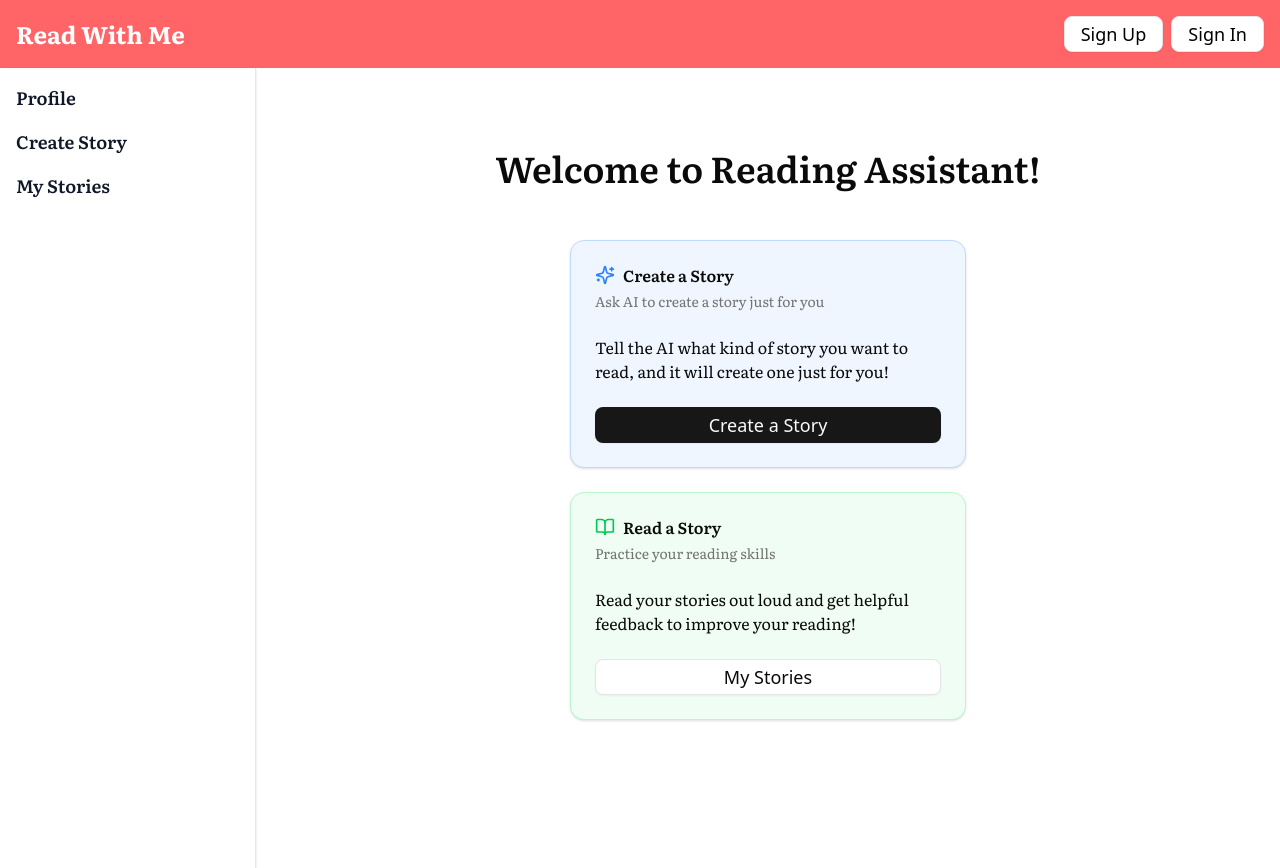
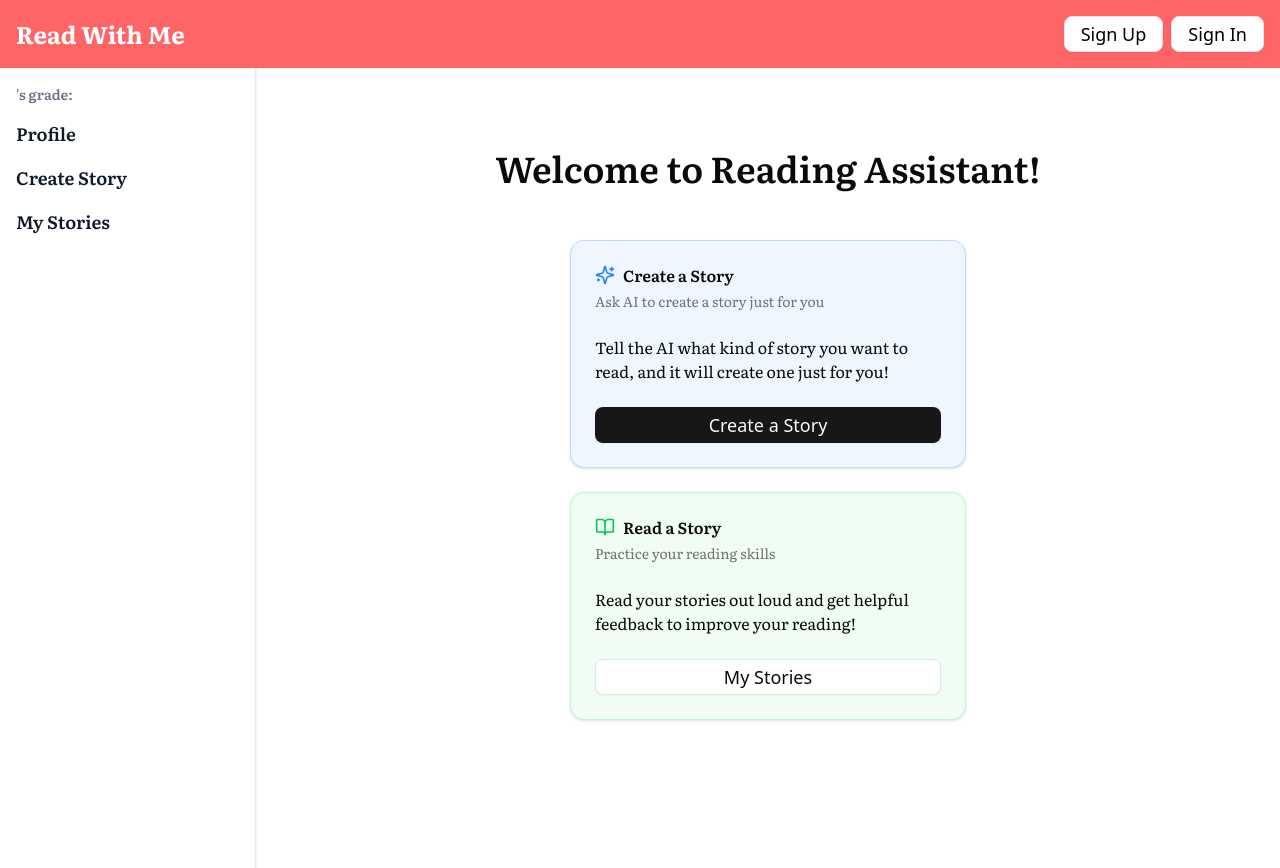
Before and after one commit to Sean-Andrew-Stanek/read-with-me, a Next.js app: page /home in a window 1280 px wide. Built offline with nearby package versions, Linux system fonts and the light colour scheme; no server answers.

Commit message:
added the grade to the session inof, added the grade to sidebar

```diff
--- a/src/auth.ts
+++ b/src/auth.ts
@@ -58,7 +58,8 @@ export const { auth, handlers, signIn, signOut } = NextAuth({
                     id: user._id.toString(),
                     name: user.userName,
                     uuid: user.uuid,
-                    isParent: false
+                    isParent: false,
+                    grade: user.grade
                 };
             }
         })
@@ -71,6 +72,7 @@ export const { auth, handlers, signIn, signOut } = NextAuth({
             if (user) {
                 token.uuid = user.uuid;
                 token.isParent = user.isParent;
+                token.grade = user.grade;
             }
             return token;
         },
@@ -83,6 +85,7 @@ export const { auth, handlers, signIn, signOut } = NextAuth({
             if (token?.uuid) {
                 session.user.uuid = token.uuid as string;
                 session.user.isParent = token.isParent as boolean;
+                session.user.grade = token.grade as string | number | null;
                 return session;
             }
 
@@ -116,6 +119,7 @@ export const { auth, handlers, signIn, signOut } = NextAuth({
                 if (userData) {
                     session.user.uuid = userData.uuid;
                     session.user.isParent = userData.isParent;
+                    session.user.grade = userData.grade;
                     return session;
                 }
             }
--- a/src/components/Sidebar/index.tsx
+++ b/src/components/Sidebar/index.tsx
@@ -2,10 +2,19 @@
 
 import { FC } from 'react';
 import DashboardSidebarLink from './DashboardSidebar';
+import { useSession } from 'next-auth/react';
 
 const Sidebar: FC = () => {
+    const { data: session } = useSession();
+
+    const grade = session?.user?.grade;
     return (
         <aside className="w-64 h-screen bg-white border-r border-gray-200 top-16 left-0 z-40 p-4 shadow-sm font-literata-variable font-semibold text-lg">
+            <div className="flex items-center justify-between mb-4">
+                <span className="text-sm text-gray-500">
+                    {session?.user?.name}'s grade: {grade}
+                </span>
+            </div>
             {/* ^ top-16 to be placed under a navbar that is 64px tall */}
             <nav className="space-y-4">
                 <DashboardSidebarLink href="#" title="Profile" />
--- a/src/lib/types/next-auth.d.ts
+++ b/src/lib/types/next-auth.d.ts
@@ -16,6 +16,7 @@ declare module 'next-auth' {
     interface User extends DefaultUser {
         uuid: string;
         isParent: boolean;
+        grade?: string | number | null;
     }
 }
 
@@ -23,5 +24,6 @@ declare module 'next-auth/jwt' {
     interface JWT extends DefaultJWT {
         uuid: string;
         isParent: boolean;
+        grade?: string | number | null;
     }
 }
```
